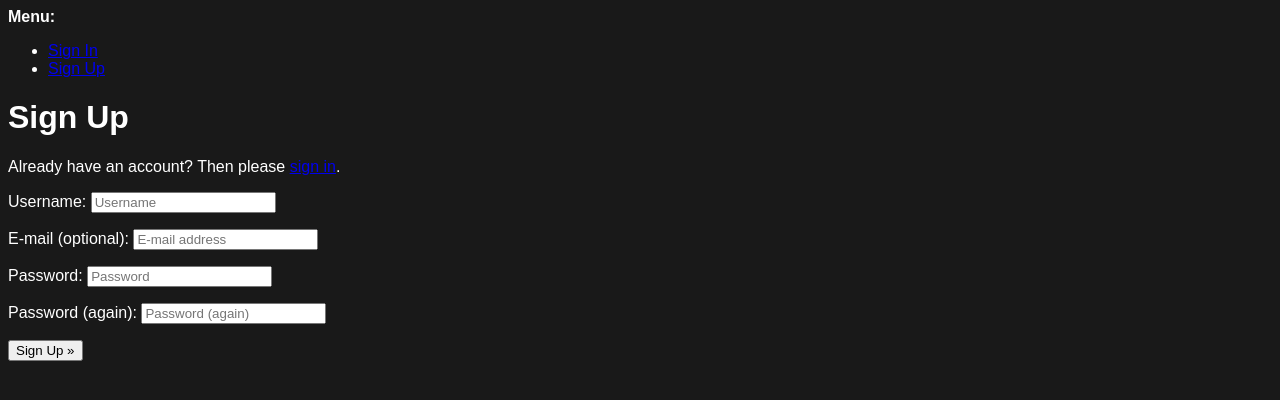
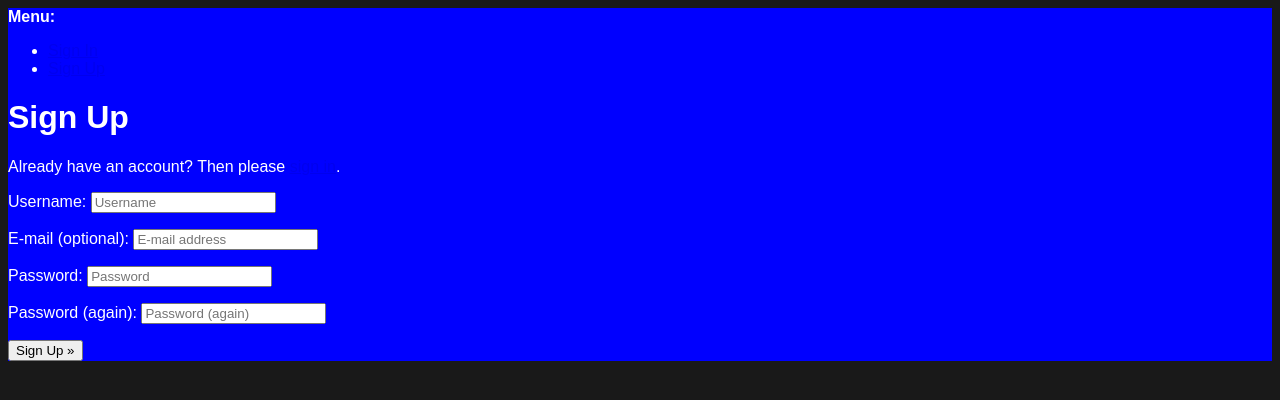
Before and after one commit to agostin-afk/projeto_hackathon, a Django app: page /accounts/signup/ in a window 1280 px wide. Shown: the top 400 px of the page. Run offline with Django 4.2, Linux system fonts and the light colour scheme.

Commit message:
mudanças de teste na div

```diff
--- a/static/css/estilo.css
+++ b/static/css/estilo.css
@@ -4,6 +4,6 @@ body{
 
 }
 .conteudo{
-    margin: auto;
     font-family: Arial, Helvetica, sans-serif;
+    background-color: blue;
 }
--- a/templates/account/base.html
+++ b/templates/account/base.html
@@ -11,7 +11,6 @@
     <link rel="stylesheet" type="text/css" href="{% static 'css/estilo.css' %}">
   </head>
   <body>
-
     <div class="conteudo">
       {% block body %}
       {% if messages %}
```
